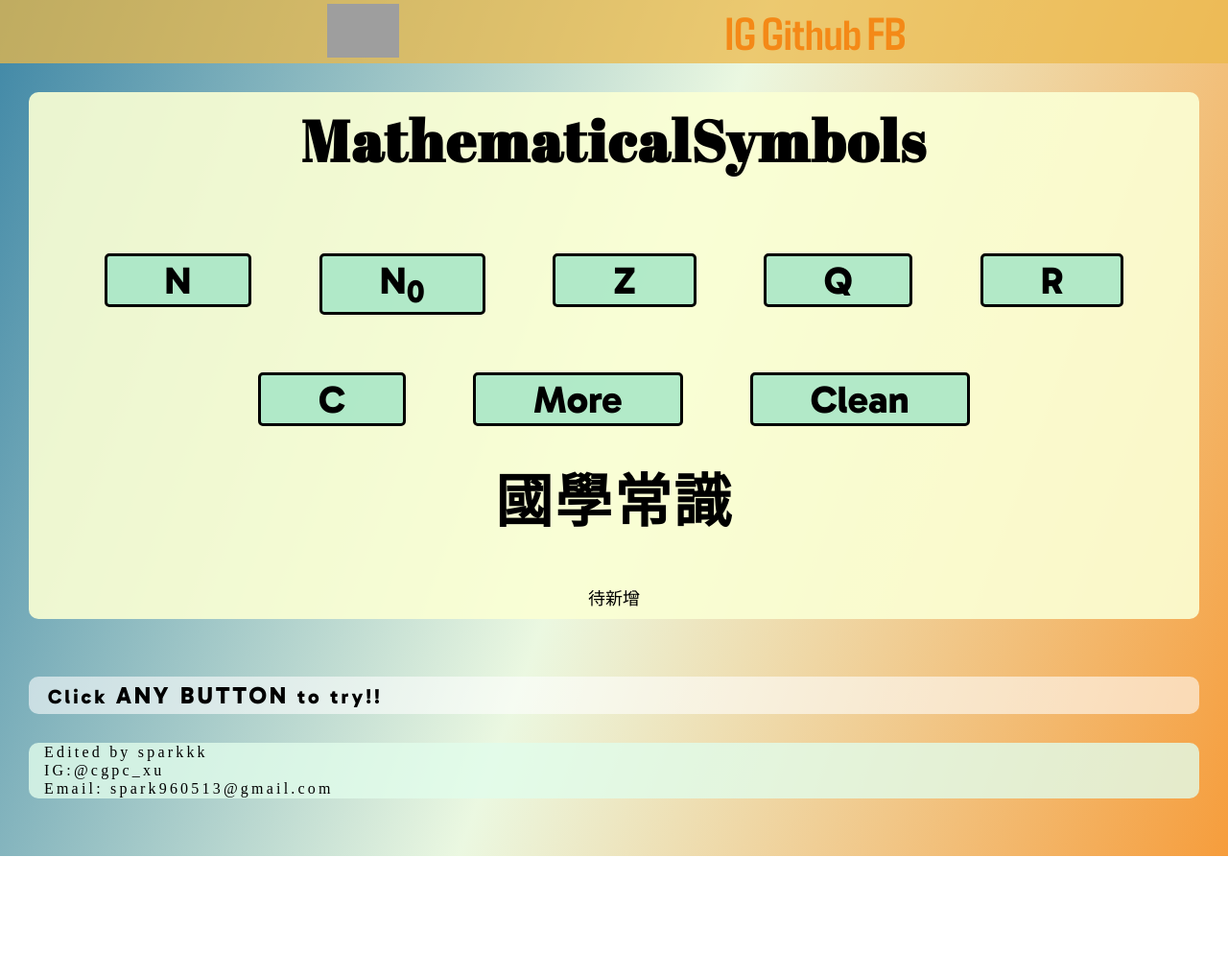
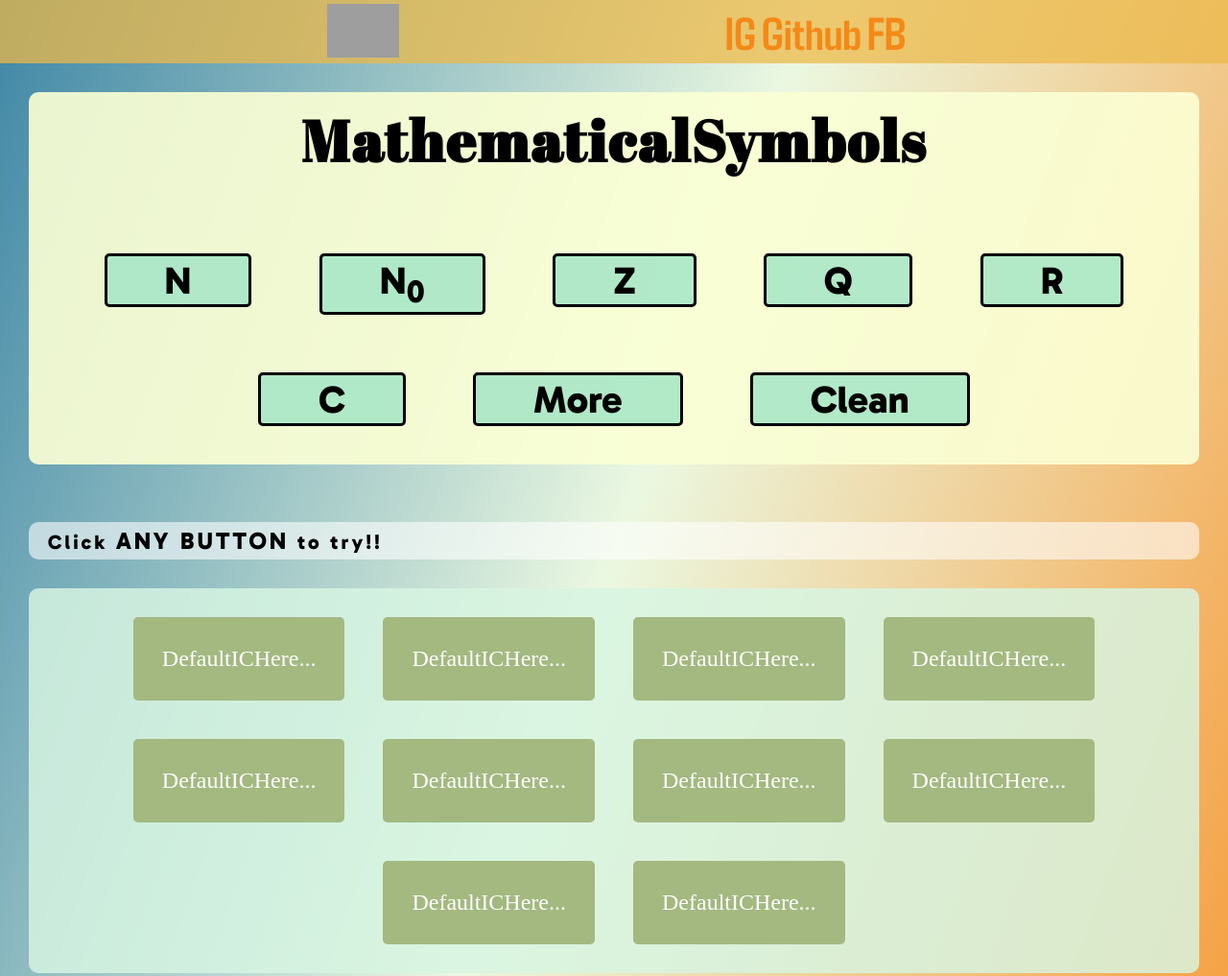
Before and after one commit to Hsusparkkk/HomePage-Hsuspark, a plain HTML site: page index.html in a window 1280 px wide. Shown: the top 1017 px of the page at 96% size. Before the commit the page ends 892 px from the top, so only its background shows below. Drawn offline with Linux system fonts and the light colour scheme; grey boxes are pictures that could not be loaded; a web font is replaced by a local one.

Commit message:
Add files via upload

```diff
--- a/index.html
+++ b/index.html
@@ -3,8 +3,10 @@
 <head >
     <title>What do mathematical symbols mean?</title>
 </head>
+<!-- body -->
+<body>
+
 <div class="wrapper">
-
 <div class="navBar">
     <div class="webIcon"><img src="https://png.pngtree.com/png-vector/20221018/ourmid/pngtree-instagram-icon-png-image_6315974.png"alt="icon of ig." style="width:75px;"></div>
     <div class="option">
@@ -14,8 +16,8 @@
     </div>
 </div>
 
-
-<section class="element">
+<!-- mathematicalSymbols -->
+<section class="eSE">
     <div  class="elementHeader"style="background:transparent;border:none;"><h1>MathematicalSymbols</h1></div> <br>
     <div class="naturalNums msIC" onclick="naturalNums()">N</div>
     <div class="wholeNums msIC" onclick="wholeNums()">N<sub>0</sub></div>
@@ -25,14 +27,27 @@
     <div class="complexNums msIC" onclick="complexNums()">C</div>
     <div class="moreButton msIC" onclick="moreButton()">More</div>
     <div class="cleanButton msIC" onclick="cleanButton()">Clean</div>
-    <br><div class="elementHeader" style="background:transparent;border:none;font-family:Noto900;"><h1>國學常識</h1></div><br>
-    <div><p style="font-family: Noto900; font-size: 0.45em;">待新增</p></div>
 </section>
 <section class="section">
 <p id="inboxContent">
 Click <strong style="font-size: larger;">ANY BUTTON</strong> to try!!
 </p>
 </section>
+
+<!-- essentialsOfTheChineseClassics -->
+<section class="eotcc">
+<div class="eotccIC">DefaultICHere...</div>
+<div class="eotccIC">DefaultICHere...</div>
+<div class="eotccIC">DefaultICHere...</div>
+<div class="eotccIC">DefaultICHere...</div>
+<div class="eotccIC">DefaultICHere...</div>
+<div class="eotccIC">DefaultICHere...</div>
+<div class="eotccIC">DefaultICHere...</div>
+<div class="eotccIC">DefaultICHere...</div>
+<div class="eotccIC">DefaultICHere...</div>
+<div class="eotccIC">DefaultICHere...</div>
+</section>
+
 
 
 
@@ -44,5 +59,4 @@ Click <strong style="font-size: larger;">ANY BUTTON</strong> to try!!
     </p>
 </section>
 </div>
-
-<section class="webEnd"></section>
+</body>
--- a/mathematicalSymbols.css
+++ b/mathematicalSymbols.css
@@ -22,16 +22,15 @@
     margin:0;
 }
 
+.webEnd{font-family: Noto900;}
+.element>*{font-family: GabExtBold;}
 
 
-.webEnd{font-family: Noto900;}
-.element>*{font-family: GabExtBold;}
-/* font face adding */
+/* body and wrapper  */
 body{
     /* background: linear-gradient(110deg,rgba(188, 225, 255, 0.8),rgba(12, 66, 76, 0.8)); */
     background:linear-gradient(110deg,#3f87a6, #ebf8e1, #f69d3c);
-    width:100%
-    /* .element{
+        /* .element{
         justify-self: center;
     } */
 }
@@ -40,7 +39,18 @@ body{
     margin: 0 auto;
 }
 
-.element{
+
+/* element header  */
+.elementHeader{
+    font-family:AbrilFatFace;
+    /* font-size: 1.5em; */
+    letter-spacing: 2px;
+    font-style: none;
+}
+
+
+/* eSE  */
+.eSE{
     font-family: GabExtBold,Agdasima,AbrilFatFace,Noto900;
     position: relative;
     /* transform: translateX(15%); */
@@ -50,14 +60,14 @@ body{
     display: inline-block;
     /* display: flex; */
     justify-content: space-around;
-    align-items:end;
+    align-items:flex-end;
     text-align: center;
     margin:30px;
     padding: 10px;
         /* background-color: rgba(230, 159, 159, 0.3); */
 }
 
-.element>.msIC{
+.eSE>.msIC{
     display: inline-block;
     border: solid;
     background:rgba(160, 229, 198, 0.8) ;
@@ -71,24 +81,60 @@ body{
     transition: 0.3s;
 }
 
-.element>.msIC:hover{
+.eSE>.msIC:hover{
     padding: 1px 30px;
     border-radius: 44%;
     font-size: 4.5rem;
     transform: rotate(5deg);
 }
 
-.element>.msIC:hover::before{
+.eSE>.msIC:hover::before{
     content:">";
     color: black;
     font-size: 1.5rem;
 }
-.element>.msIC:hover::after{
+.eSE>.msIC:hover::after{
     content:"<";
     color:black;
     font-size: 1.5rem;
 }
 
+
+/* eotcc */
+.eotcc{
+    width:100vw - 60px;
+    padding:10px;
+    margin:30px;
+    background-color: rgba(216, 246, 227, 0.826);
+    border-radius: 10px;
+    display: flex;
+    flex-wrap: wrap;
+    justify-content: center;
+    align-self: center;
+}
+.eotcc>*{
+    color:white;
+    font-size: 1.5rem;
+}
+.eotcc>div{
+    margin: 10px;
+    background:#a3b980;
+    padding:30px;
+    margin: 20px;
+    /* flex-grow: 1; */
+    transition:.7s;
+    font-size: 1.5rem;
+    border-radius: 5px;
+}
+.eotcc>div:hover{
+    flex-grow: 6;
+    margin: 3vw;
+    text-align: center;
+    border-radius: 20px;
+    /* align-items: center; */
+}
+
+/* webend */
 .webEnd{
     background:rgba(225, 253, 235, 0.8);
     display:block;
@@ -96,13 +142,16 @@ body{
     /* text-align: left; */
     border-radius: 10px;
     letter-spacing: 0.2em;
-    padding:0 1em;
+    padding:0 1.3em;
     overflow: hidden;
     height: max-content;
     line-height: 1.2;
     margin:30px;
+    padding: 10px;
 }
 
+
+/* section */
 .section{
     background-color: #ffffff95;
     padding: 5px 20px;
@@ -110,6 +159,8 @@ body{
     border-radius: 10px ;
 }
 
+
+/* navbar */
 .navBar{
     width:100%;
     padding:4px;
@@ -134,13 +185,8 @@ body{
     color: #f48917;
 }
 
-.elementHeader{
-    font-family:AbrilFatFace;
-    /* font-size: 1.5em; */
-    letter-spacing: 2px;
-    font-style: none;
-}
 
+/* id css */
 #inboxContent{
     font-size: 1.3em;
     font-family: GabExtBold;
--- a/mathematicalSymbols.js
+++ b/mathematicalSymbols.js
@@ -7,6 +7,7 @@ const rN=document.getElementsByClassName("realNums");
 const cN=document.getElementsByClassName("complexNums");
 const mB=document.getElementsByClassName("moreButton")
 const iC=document.getElementById("inboxContent");
+
 // inbox content
 var nnIC="N:自然數是指在自然界中常見的、明顯出現的數字。<br>\
 因此，它是一個完整的、非負的數字。<br>\
@@ -37,6 +38,7 @@ Click <strong style=\"font-size: larger;\">ANY BUTTON</strong> to try!! <br>\
 var dfIC="<p id=\"inboxContent\">\
 Click <strong style=\"font-size: larger;\">ANY BUTTON</strong> to try!!\
 </p>"
+var fcIC="";
 function naturalNums(){
    document.getElementById("inboxContent").innerHTML=nnIC;
 }
@@ -61,7 +63,10 @@ function wholeNums(){
  function cleanButton(){
    document.getElementById("inboxContent").innerHTML=dfIC;
  }
-   // or
+ function fictionChange(){
+   document.getElementById("inboxContent").innerHTML=fcIC;
+ }
+// or
 // nN.addEventListener("click",function() {
 //     alert("hello world2");
 // })
```
